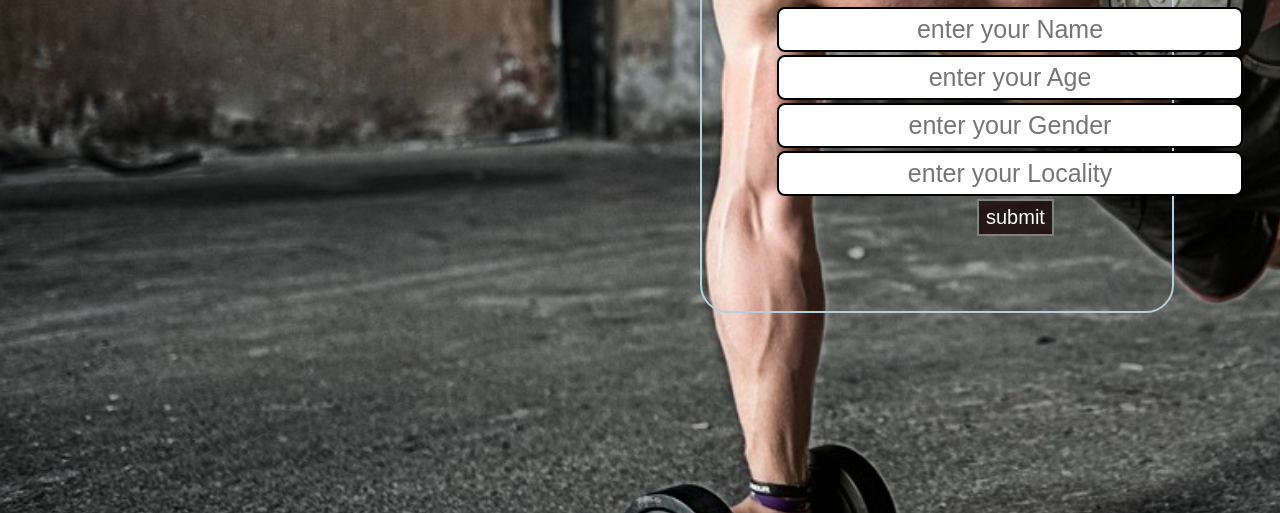
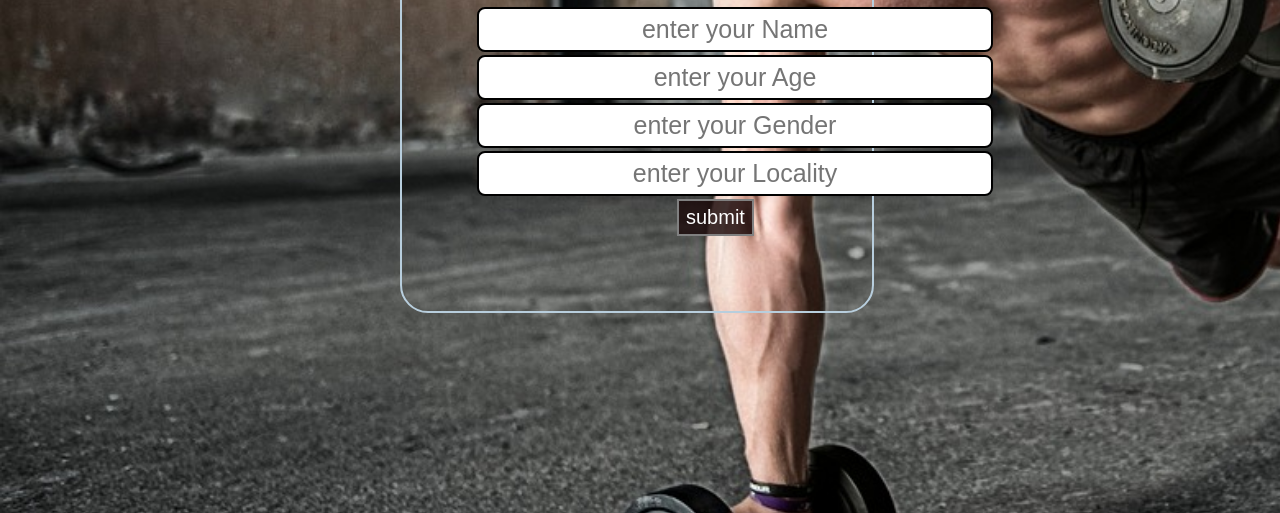
Before and after one commit to amankumarmishra82/AMAN-FITTNESS, a plain HTML site: page index.html in a window 1280 px wide. Shown: the part 500-1013 px from the top of the page. Drawn offline with Linux system fonts and the light colour scheme; a web font is replaced by a local one.

Commit message:
Update style.css

```diff
--- a/style.css
+++ b/style.css
@@ -89,7 +89,7 @@ body {
 
 .container {
     border: 2px solid rgb(184, 206, 221);
-    margin:200px 700px;
+    margin:200px 400px;
 
     padding: 75px;
     width: 25%;
@@ -102,7 +102,7 @@ body {
     font-size: 25px;
     text-align: center;
     display: block;
-    width: 450px;
+    width: 500px;
     padding: 6px;
     border: 2px solid black;
     margin: 3px auto;
```
